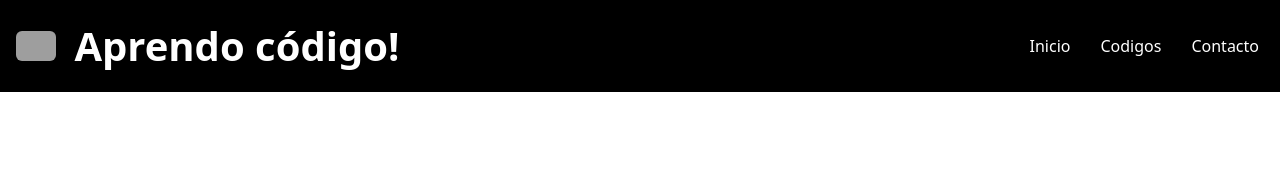
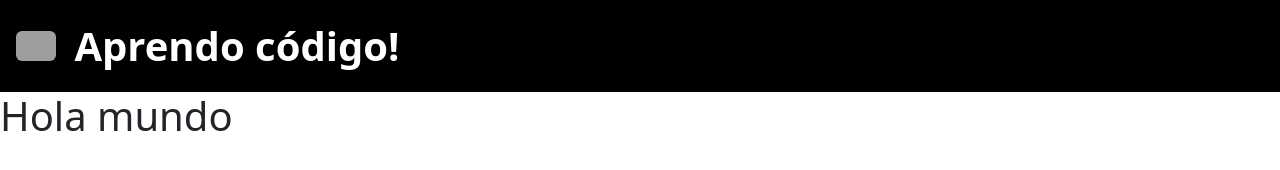
Before and after one commit to javierrend17/My-repository, a plain HTML site: page Prueba 4 Bootsrap/index.html in a window 1280 px wide. Drawn offline with nearby package versions, Linux system fonts and the light colour scheme; grey boxes are pictures that could not be loaded.

Commit message:
Update index.html
Añadi un h1

```diff
--- a/Prueba 4 Bootsrap/index.html
+++ b/Prueba 4 Bootsrap/index.html
@@ -23,14 +23,10 @@
       </div>
 
     </div>
-    <div class="col-6">
-      <div class="d-flex justify-content-end p-2 gap-1 ">
-        <button class="btn rounded-0 text-white" type="button">Inicio</button>
-        <button class="btn rounded-0 text-white" type="button">Codigos</button>
-        <button class="btn rounded-0 text-white" type="button">Contacto</button>
-      </div>
-    </div>
+
   </div>
+
+  <h1>Hola mundo</h1>
 
 </body>
 </html>
```
